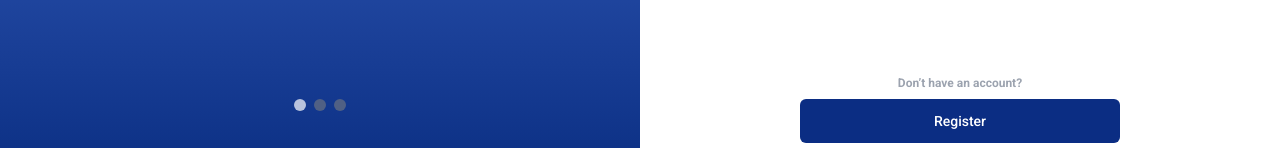
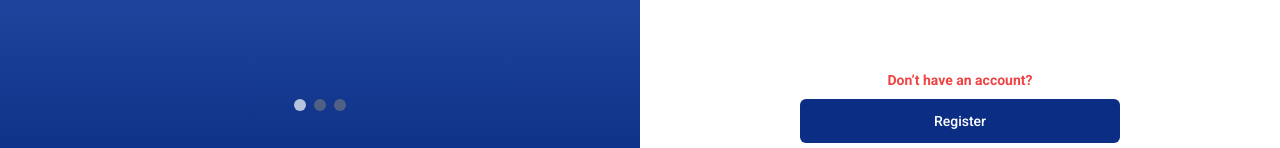
Before and after one commit to pilentboy/NewzCast, a React (Create React App) app: page /authenticate in a window 1280 px wide. Shown: the part 649-797 px from the top of the page. Built offline with nearby package versions, Linux system fonts and the light colour scheme.

Commit message:
change resigetLinkItems title color to red

```diff
--- a/src/components/authenticate/RegisterLinkItems.jsx
+++ b/src/components/authenticate/RegisterLinkItems.jsx
@@ -4,7 +4,7 @@ export default function RegisterLinkItems({ buttonStyles, containerStlye, titleS
     return (
         <>
             <div className={`flex flex-col items-center space-y-2 ${containerStlye}`}>
-                <span className={` text-xs font-bold text-gray-400  ${titleStyles}`}>
+                <span className={` text-[14px] font-bold text-red-500  ${titleStyles}`}>
                     Don’t have an account?
                 </span>
                 <Button title={'Register'} styles={` py-3   text-sm  ${buttonStyles}`} target={'/register'} />
```
